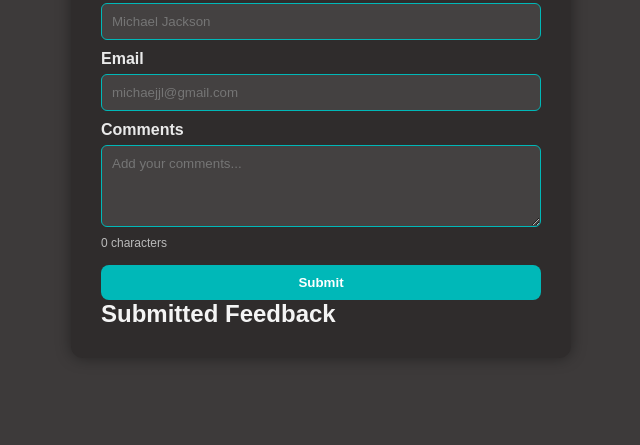
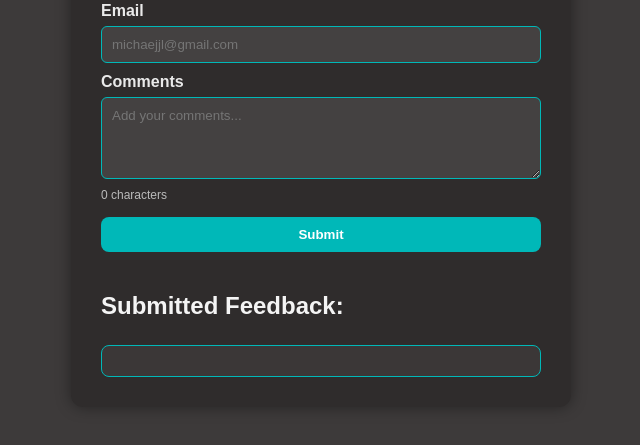
Before and after one commit to SiniayevN/coding-project-1, a plain HTML site: page index.html in a window 1280 px wide. Shown: the part 275-720 px from the top of the page, without its empty margins (319-959 px from the left). Drawn offline with Linux system fonts and the light colour scheme.

Commit message:
final fixes, moved "submitted feedback"

```diff
--- a/index.html
+++ b/index.html
@@ -25,8 +25,8 @@
     </form>
 
     <div id="submittedFeedback">
-      <h2>Submitted Feedback</h2>
-      <div id="feedbackList"></div>
+      <h2>Submitted Feedback:</h2>
+      <div id="feedback-display"></div>
     </div>
   </div>
     <script src="cp_1.js"></script>
--- a/style.css
+++ b/style.css
@@ -90,3 +90,7 @@ button:hover {
   margin-bottom: 10px;
   border-radius: 5px;
 }
+
+#submittedFeedback {
+  margin-top: 40px;
+}
```
